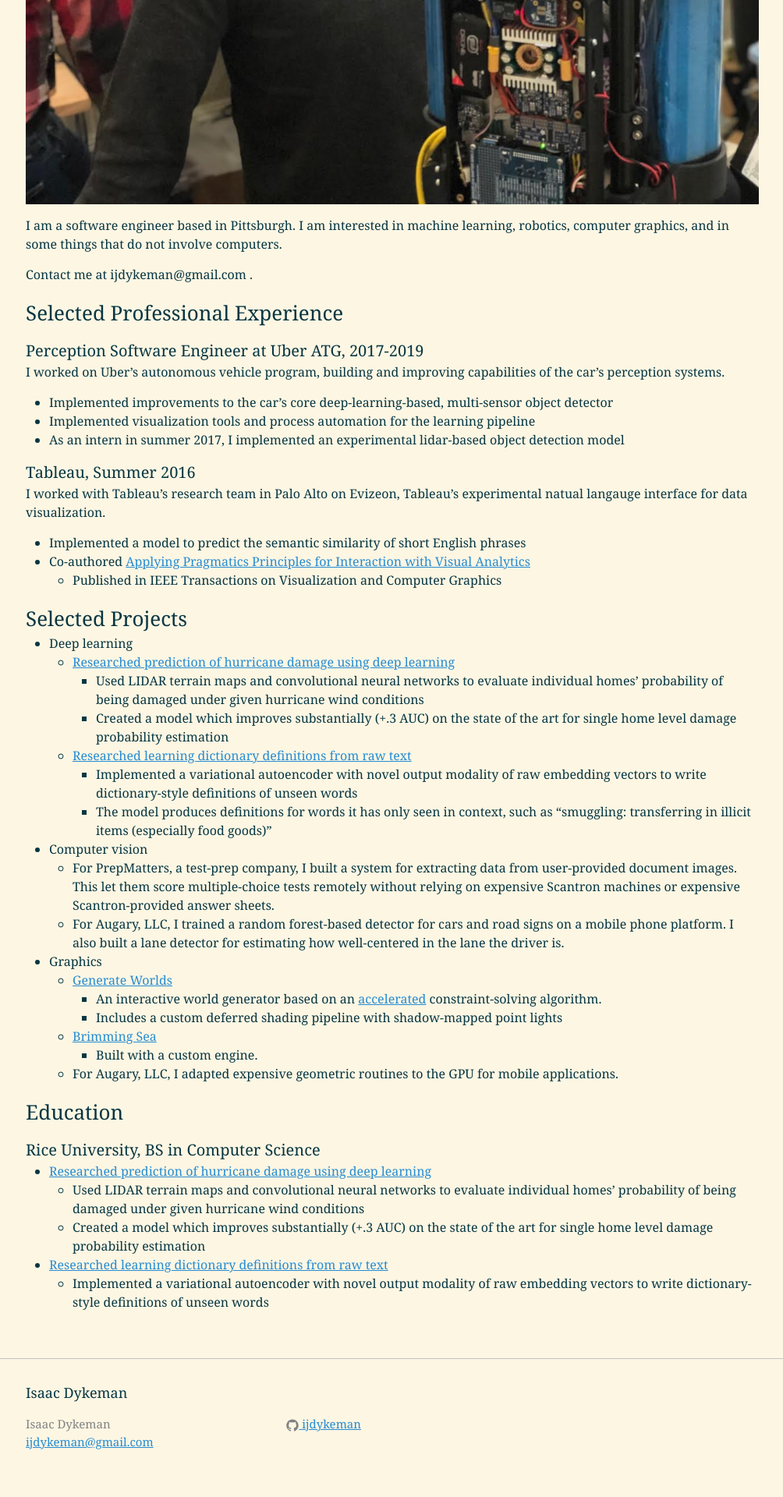
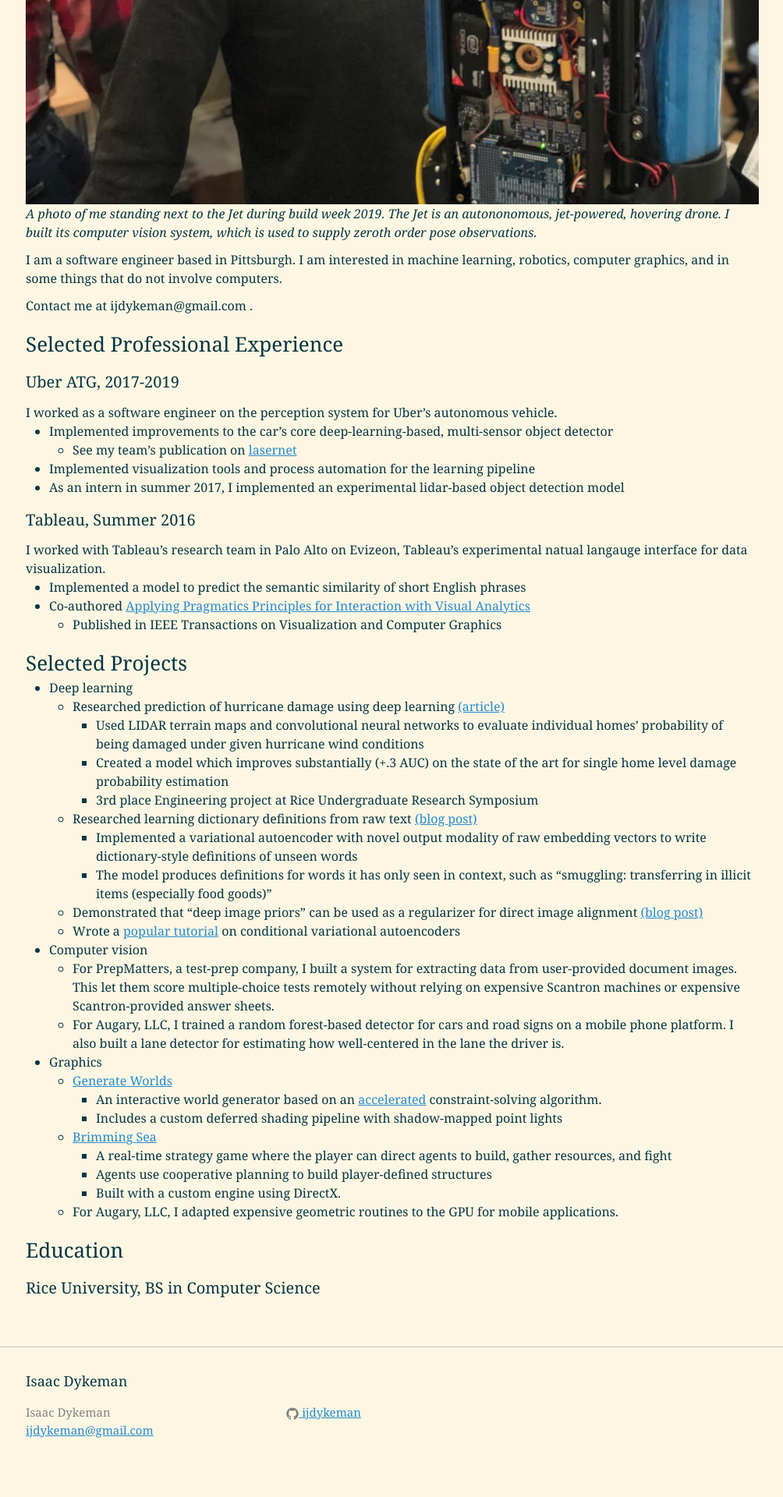
Before and after one commit to IJDykeman/ijdykeman.github.io, a Jekyll site: the page built from about.md, in a window 1280 px wide. Shown: the part 771-2691 px from the top of the page at 78% size, without its empty margins (137-1141 px from the left). Built offline with Jekyll 4.4.1, drawn with Linux system fonts in a browser that asks for light colours.

Commit message:
improve about page

```diff
--- a/about.md
+++ b/about.md
@@ -9,6 +9,10 @@ permalink: /about/
         margin-bottom: 0;
         margin-top: .7em;
     }
+    p {
+        margin-bottom: 0;
+        margin-top: .7em;
+    }
     h3{
         margin-bottom: 0;
         margin-top: .7em;
@@ -16,7 +20,7 @@ permalink: /about/
 </style>
 
 ![portrait]({{ site.url }}/assets/isaac_jet.jpg)
-
+*A photo of me standing next to the Jet during build week 2019.  The Jet is an autononomous, jet-powered, hovering drone.  I built its computer vision system, which is used to supply zeroth order pose observations.*
 
 
 I am a software engineer based in Pittsburgh.  I am interested in machine learning, robotics, computer graphics, and in some things that do not involve computers.
@@ -28,10 +32,11 @@ Contact me at ijdykeman@gmail.com .
 
 ### Selected Professional Experience
 
-#### Perception Software Engineer at Uber ATG, 2017-2019
-I worked on Uber's autonomous vehicle program, building and improving capabilities of the car's perception systems.
+#### Uber ATG, 2017-2019
+I worked as a software engineer on the perception system for Uber's autonomous vehicle.
 * Implemented improvements to the car’s core deep-learning-based, multi-sensor object
 detector
+    * See my team's publication on [lasernet](https://arxiv.org/pdf/1904.11466.pdf)
 * Implemented visualization tools and process automation for the learning pipeline
 * As an intern in summer 2017, I implemented an experimental lidar-based object detection model
 
@@ -44,12 +49,15 @@ I worked with Tableau's research team in Palo Alto on Evizeon, Tableau's experim
 
 ### Selected Projects
 * Deep learning
-    * [Researched prediction of hurricane damage using deep learning](https://csweb.rice.edu/news/students-showcase-projects-annual-rice-undergraduate-research-symposium)
+    * Researched prediction of hurricane damage using deep learning [(article)](https://csweb.rice.edu/news/students-showcase-projects-annual-rice-undergraduate-research-symposium)
         * Used LIDAR terrain maps and convolutional neural networks to evaluate individual homes’ probability of being damaged under given hurricane wind conditions
         * Created a model which improves substantially (+.3 AUC) on the state of the art for single home level damage probability estimation
-    * [Researched learning dictionary definitions from raw text](https://ijdykeman.github.io/ml/2017/05/12/vae-definition-generator.html)
+        * 3rd place Engineering project at Rice Undergraduate Research Symposium
+    * Researched learning dictionary definitions from raw text [(blog post)](https://ijdykeman.github.io/ml/2017/05/12/vae-definition-generator.html)
         * Implemented a variational autoencoder with novel output modality of raw embedding vectors to write dictionary-style definitions of unseen words
         * The model produces definitions for words it has only seen in context, such as "smuggling: transferring in illicit items (especially food goods)"
+    * Demonstrated that "deep image priors" can be used as a regularizer for direct image alignment [(blog post)](https://ijdykeman.github.io/slam/2019/04/07/simple-depth-from-motion.html)
+    * Wrote a [popular tutorial](https://ijdykeman.github.io/ml/2016/12/21/cvae.html) on conditional variational autoencoders
 * Computer vision
     * For PrepMatters, a test-prep company, I built a system for extracting data from user-provided document images.  This let them score multiple-choice tests remotely without relying on expensive Scantron machines or expensive Scantron-provided answer sheets.
     * For Augary, LLC, I trained a random forest-based detector for cars and road signs on a mobile phone platform.  I also built a lane detector for estimating how well-centered in the lane the driver is.
@@ -58,14 +66,11 @@ I worked with Tableau's research team in Palo Alto on Evizeon, Tableau's experim
         * An interactive world generator based on an [accelerated](https://ijdykeman.github.io/procedural_generation/2019/11/08/generate-worlds-algorithm.html) constraint-solving algorithm.
         * Includes a custom deferred shading pipeline with shadow-mapped point lights
     * [Brimming Sea](http://brimmingsea.com/)
-        * Built with a custom engine.
+        * A real-time strategy game where the player can direct agents to build, gather resources, and fight
+        * Agents use cooperative planning to build player-defined structures
+        * Built with a custom engine using DirectX.
     * For Augary, LLC, I adapted expensive geometric routines to the GPU for mobile applications.
 
 ### Education
 
 #### Rice University, BS in Computer Science
-* [Researched prediction of hurricane damage using deep learning](https://csweb.rice.edu/news/students-showcase-projects-annual-rice-undergraduate-research-symposium)
-    * Used LIDAR terrain maps and convolutional neural networks to evaluate individual homes’ probability of being damaged under given hurricane wind conditions
-    * Created a model which improves substantially (+.3 AUC) on the state of the art for single home level damage probability estimation
-* [Researched learning dictionary definitions from raw text](https://ijdykeman.github.io/ml/2017/05/12/vae-definition-generator.html)
-    * Implemented a variational autoencoder with novel output modality of raw embedding vectors to write dictionary-style definitions of unseen words
```
